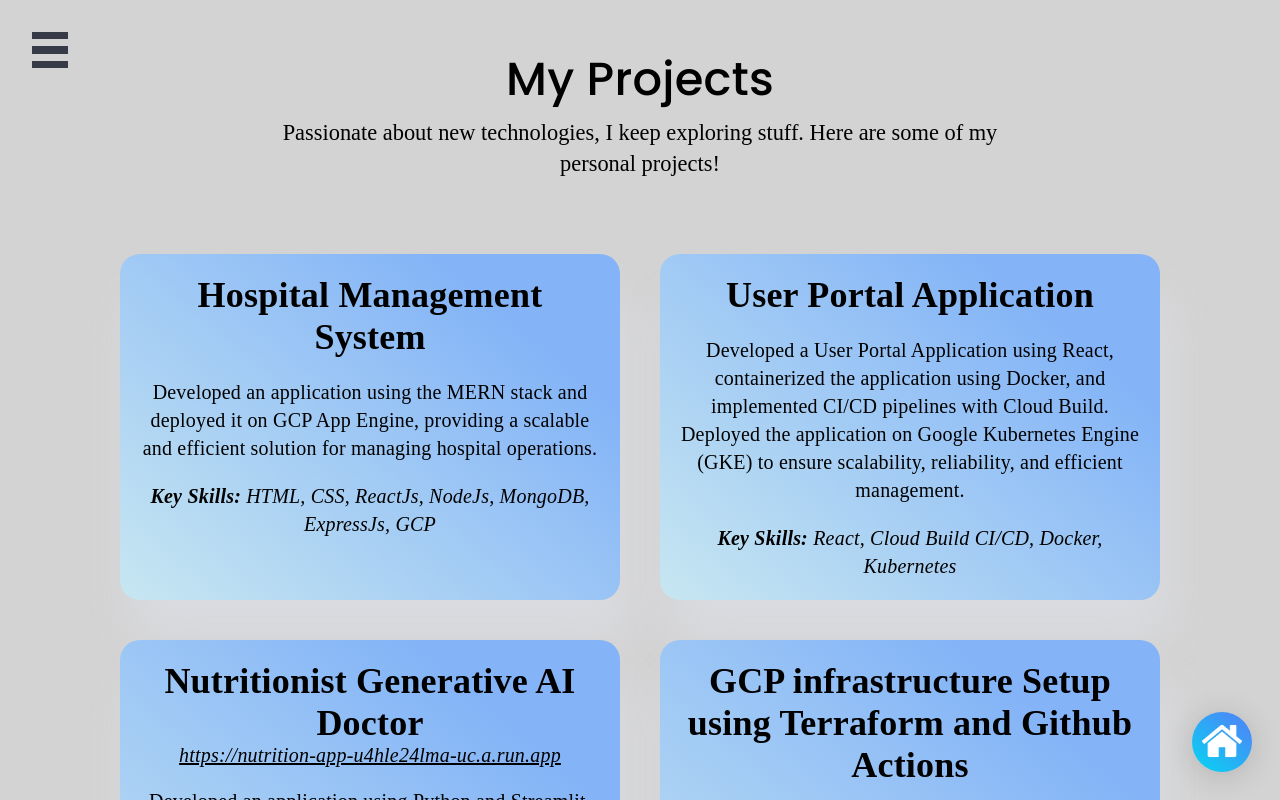
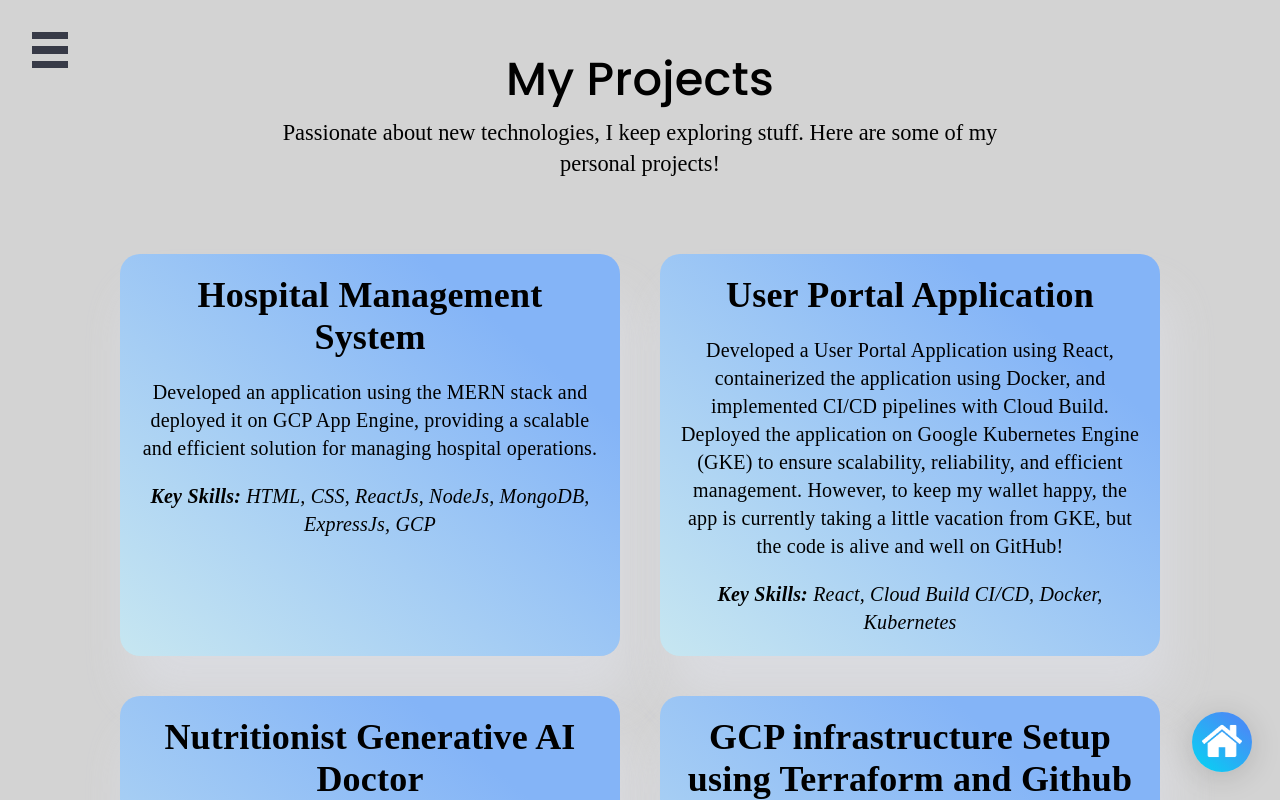
Before and after one commit to rongeorge74/personal-portfolio, a React (Create React App) app: page /#/projects in a window 1280 px wide. Shown: the top 800 px of the page. Built offline with nearby package versions, Linux system fonts and the light colour scheme.

Commit message:
updated project descritpion

```diff
--- a/src/assets/projectsData.js
+++ b/src/assets/projectsData.js
@@ -10,7 +10,7 @@ export const projectsData = [
     {
         projectName: 'User Portal Application',
         projectDescription:
-            'Developed a User Portal Application using React, containerized the application using Docker, and implemented CI/CD pipelines with Cloud Build. Deployed the application on Google Kubernetes Engine (GKE) to ensure scalability, reliability, and efficient management.',
+            'Developed a User Portal Application using React, containerized the application using Docker, and implemented CI/CD pipelines with Cloud Build. Deployed the application on Google Kubernetes Engine (GKE) to ensure scalability, reliability, and efficient management. However, to keep my wallet happy, the app is currently taking a little vacation from GKE, but the code is alive and well on GitHub!',
         projectUrl: '',
         projectSkills: 'React, Cloud Build CI/CD, Docker, Kubernetes',
         // projectDuration: 'Aug 2018 - Oct 2018'
```
